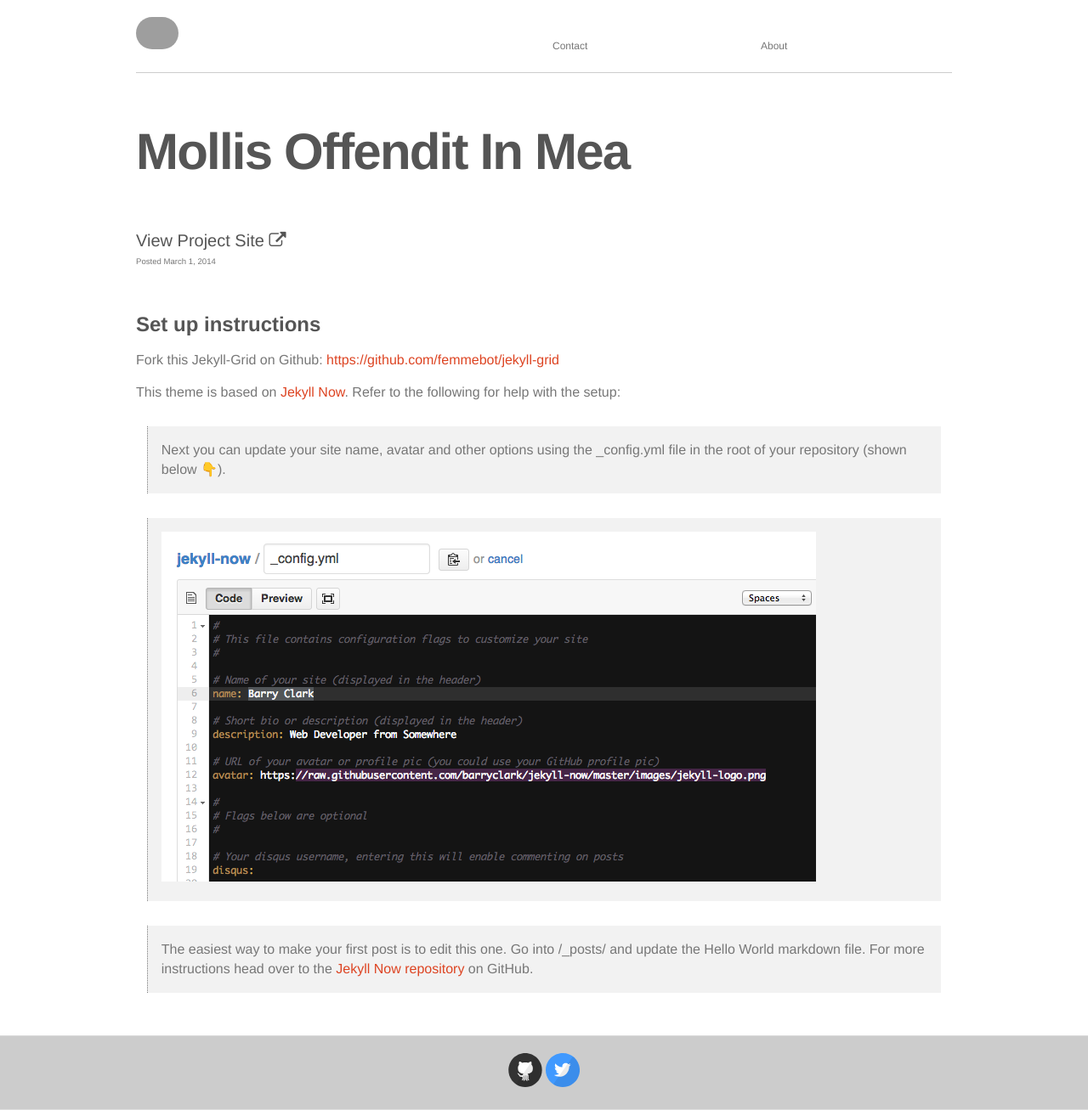
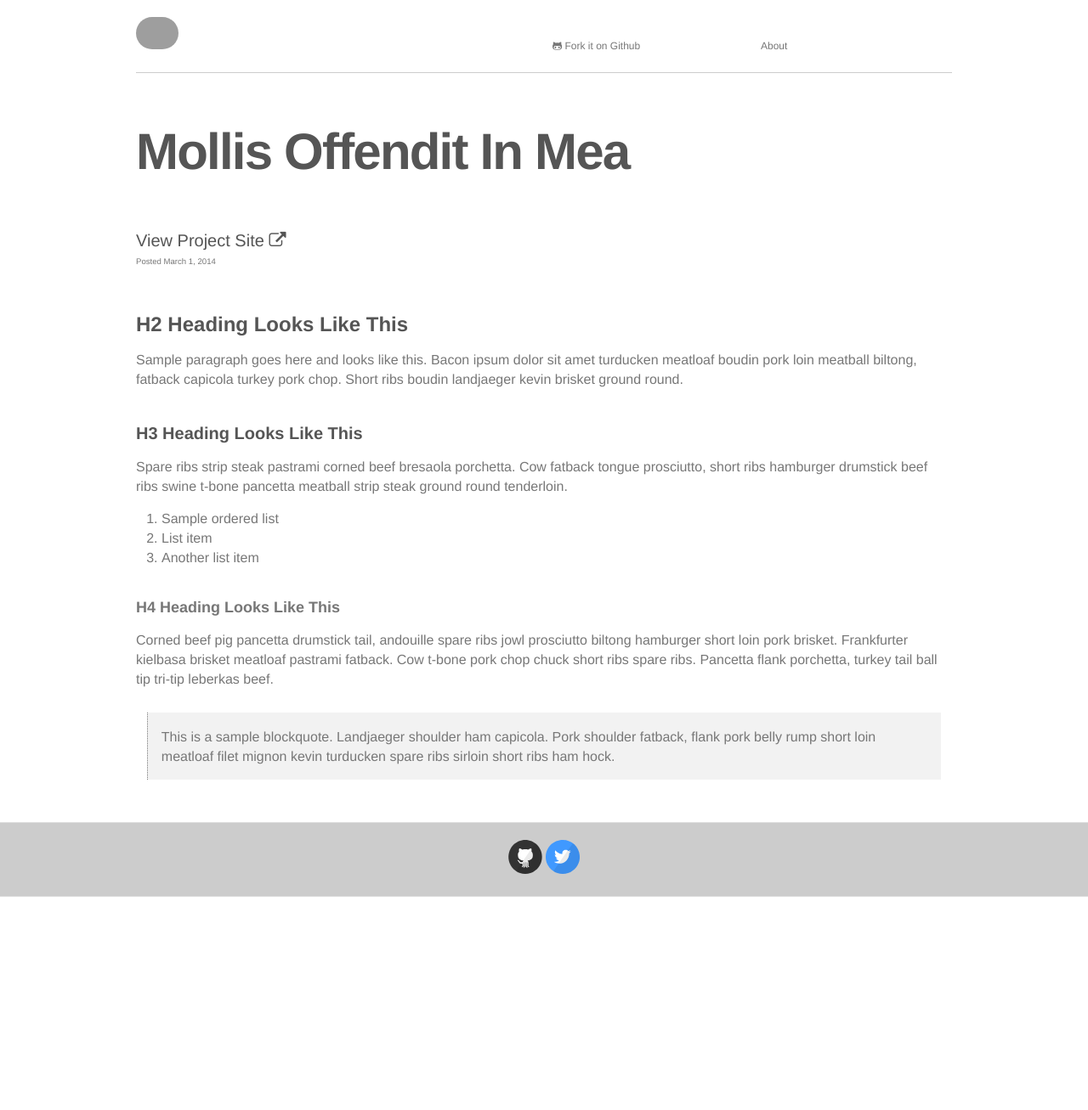
Before and after one commit to apla/cuwire, a Jekyll site: the page built from _posts/2014-03-01-Mollis-offendit-in-mea.md, in a window 1280 px wide. Shown: the whole page at 85% size. Built offline with Jekyll 4.4.1, drawn with Linux system fonts in a browser that asks for light colours; nearby versions of some CDN libraries; emoji names are drawn with the system emoji font; after the commit the page ends 1056 px from its top, so only the background shows below that; grey boxes are pictures that could not be loaded.

Commit message:
updated content, links

```diff
--- a/_includes/masthead.html
+++ b/_includes/masthead.html
@@ -3,14 +3,9 @@
         <header class="masthead clearfix">
           <a href="{{ site.baseurl }}/" class="site-avatar"><img src="{{ site.avatar }}" /></a>
 
-<!--           <div class="site-info">
-            <h1 class="site-name"><a href="{{ site.baseurl }}/">{{ site.name }}</a></h1>
-            <p class="site-description">{{ site.description }}</p>
-          </div> -->
-
           <nav>
             <a href="{{ site.baseurl }}/about">About</a>
-            <a href="{{ site.baseurl }}#contact">Contact</a>
+            <a href="https://github.com/femmebot/jekyll-grid"><i class="fa fa-github-alt"></i> Fork it on Github</a>
           </nav>
         </header>
       </div>
--- a/_posts/2014-03-01-Mollis-offendit-in-mea.md
+++ b/_posts/2014-03-01-Mollis-offendit-in-mea.md
@@ -6,14 +6,23 @@
 proj-num: 04
 ---
 
-## Set up instructions
 
-Fork this Jekyll-Grid on Github: [https://github.com/femmebot/jekyll-grid](https://github.com/femmebot/jekyll-grid)
 
-This theme is based on [Jekyll Now](https://github.com/barryclark/jekyll-now). Refer to the following for help with the setup:
+## H2 Heading Looks Like This
 
-> Next you can update your site name, avatar and other options using the _config.yml file in the root of your repository (shown below :point_down:).
+Sample paragraph goes here and looks like this. Bacon ipsum dolor sit amet turducken meatloaf boudin pork loin meatball biltong, fatback capicola turkey pork chop. Short ribs boudin landjaeger kevin brisket ground round.
 
-> ![_config.yml]({{ site.baseurl }}/images/config.png)
+### H3 Heading Looks Like This
 
-> The easiest way to make your first post is to edit this one. Go into /_posts/ and update the Hello World markdown file. For more instructions head over to the [Jekyll Now repository](https://github.com/barryclark/jekyll-now) on GitHub.
+Spare ribs strip steak pastrami corned beef bresaola porchetta. Cow fatback tongue prosciutto, short ribs hamburger drumstick beef ribs swine t-bone pancetta meatball strip steak ground round tenderloin.
+
+1. Sample ordered list
+2. List item
+3. Another list item
+
+#### H4 Heading Looks Like This
+
+Corned beef pig pancetta drumstick tail, andouille spare ribs jowl prosciutto biltong hamburger short loin pork brisket. Frankfurter kielbasa brisket meatloaf pastrami fatback. Cow t-bone pork chop chuck short ribs spare ribs. Pancetta flank porchetta, turkey tail ball tip tri-tip leberkas beef.
+
+> This is a sample blockquote. Landjaeger shoulder ham capicola.
+> Pork shoulder fatback, flank pork belly rump short loin meatloaf filet mignon kevin turducken spare ribs sirloin short ribs ham hock.
```
Also changed, not shown: _posts/2014-01-01-Hello-World.md (+15 -6 lines), _posts/2014-02-01-Another-Project-Title.md (+15 -6 lines), _posts/2014-03-01-Lorem-Ipsum-Dolor.md (+15 -6 lines), about.md (+6 -17 lines), 9 other files.
